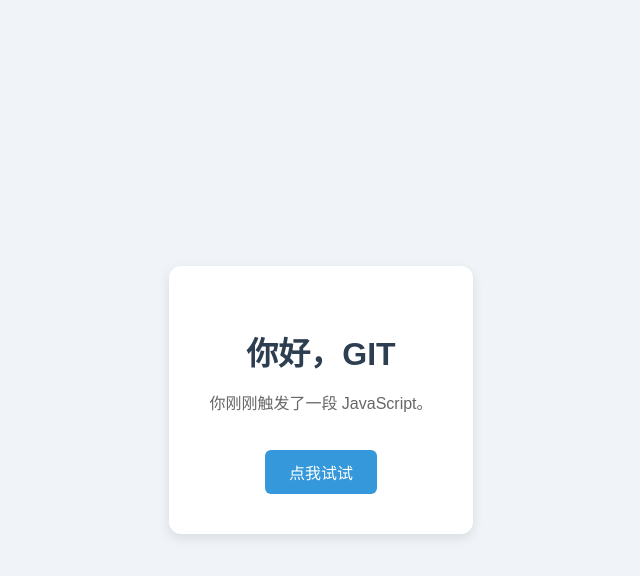
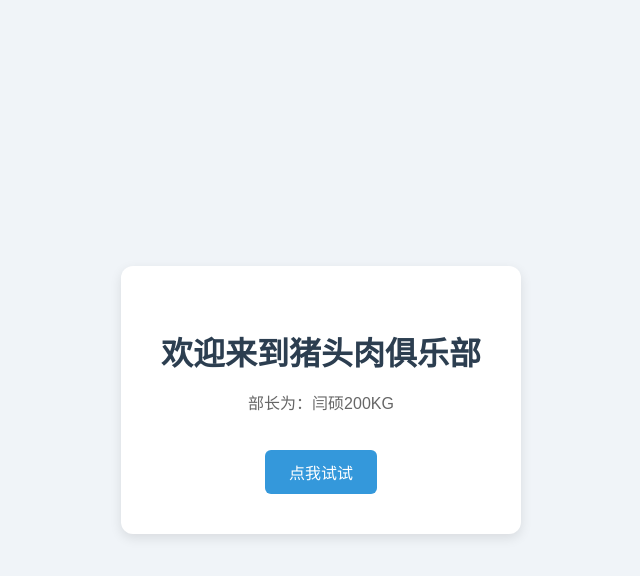
Before and after one commit to login6699/zero-to-tech, a plain HTML site: page index.html in a window 1280 px wide. Both pictures are taken after a click on the button "点我试试". Shown: the whole page, without its empty margins (319-959 px from the left). Drawn offline with Linux system fonts and the light colour scheme.

Commit message:
修改了首页文案

```diff
--- a/index.html
+++ b/index.html
@@ -10,8 +10,8 @@
   </head>
   <body>
     <div class="card">
-        <h1>你好，GIT</h1>
-        <p id="msg">这是我的第一个网页，现在它还只是一个本地的 HTML 文件。</p>
+        <h1>欢迎来到猪头肉俱乐部</h1>
+        <p id="msg">这是我的第一个网页，点击下面查看俱乐部部长</p>
         <button onclick="changeText()">点我试试</button>
     </div>
 
--- a/script.js
+++ b/script.js
@@ -1,3 +1,3 @@
 function changeText() {
-  document.getElementById('msg').textContent = '你刚刚触发了一段 JavaScript。';
+  document.getElementById('msg').textContent = '部长为：闫硕200KG';
 }
```
